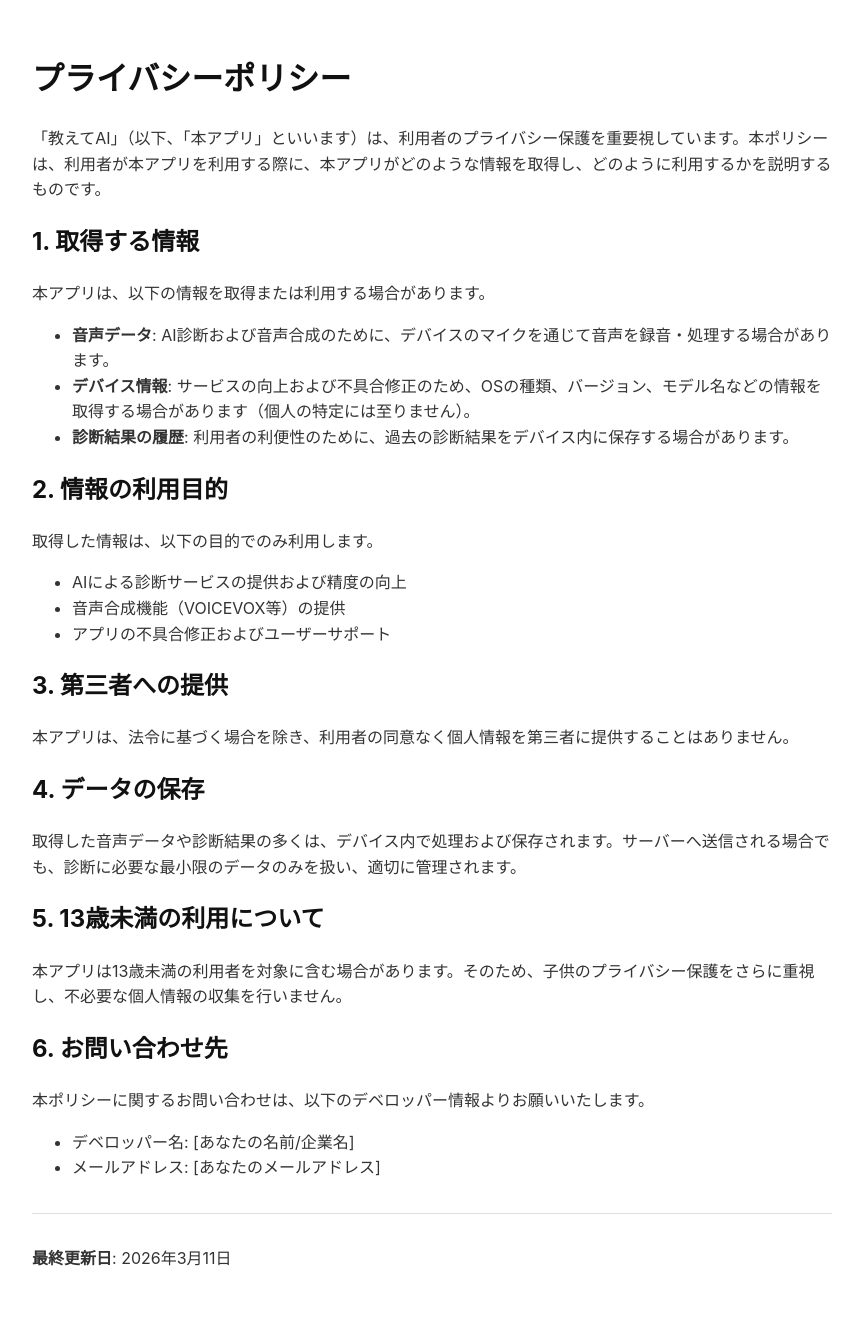
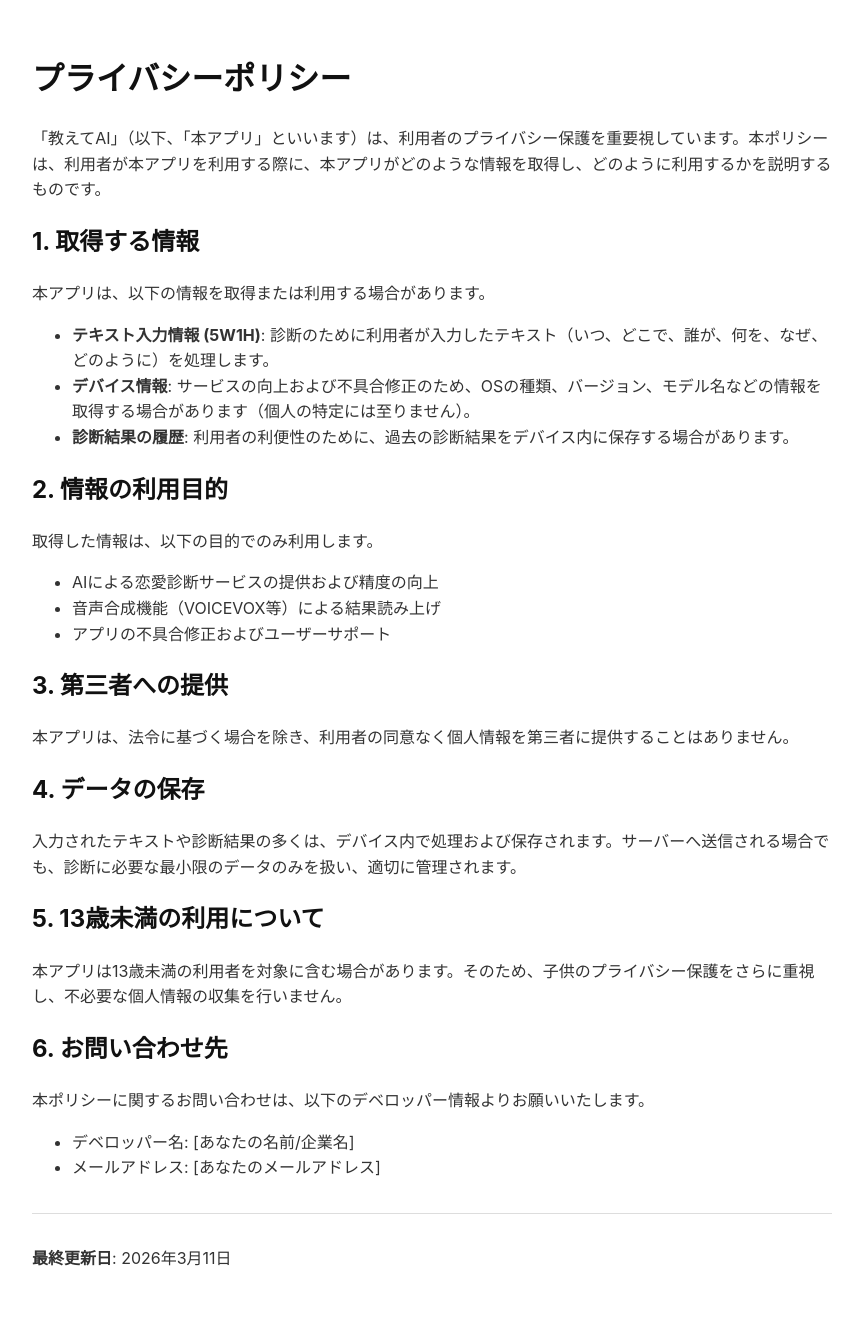
Before and after one commit to furukawa1020/myakuarimyakunasiAIkunn, a Jekyll site: the page built from myakuari_ai/PRIVACY_POLICY.md, in a window 1280 px wide. Shown: the whole page, without its empty margins (208-1068 px from the left). Built offline with Jekyll 4.4.1, drawn with Linux system fonts in a browser that asks for light colours; our own code applies the rules of GitHub Pages for plain Markdown files.

```diff
--- a/myakuari_ai/PRIVACY_POLICY.md
+++ b/myakuari_ai/PRIVACY_POLICY.md
@@ -5,22 +5,22 @@
 ## 1. 取得する情報
 本アプリは、以下の情報を取得または利用する場合があります。
 
-*   **音声データ**: AI診断および音声合成のために、デバイスのマイクを通じて音声を録音・処理する場合があります。
+*   **テキスト入力情報 (5W1H)**: 診断のために利用者が入力したテキスト（いつ、どこで、誰が、何を、なぜ、どのように）を処理します。
 *   **デバイス情報**: サービスの向上および不具合修正のため、OSの種類、バージョン、モデル名などの情報を取得する場合があります（個人の特定には至りません）。
 *   **診断結果の履歴**: 利用者の利便性のために、過去の診断結果をデバイス内に保存する場合があります。
 
 ## 2. 情報の利用目的
 取得した情報は、以下の目的でのみ利用します。
 
-*   AIによる診断サービスの提供および精度の向上
-*   音声合成機能（VOICEVOX等）の提供
+*   AIによる恋愛診断サービスの提供および精度の向上
+*   音声合成機能（VOICEVOX等）による結果読み上げ
 *   アプリの不具合修正およびユーザーサポート
 
 ## 3. 第三者への提供
 本アプリは、法令に基づく場合を除き、利用者の同意なく個人情報を第三者に提供することはありません。
 
 ## 4. データの保存
-取得した音声データや診断結果の多くは、デバイス内で処理および保存されます。サーバーへ送信される場合でも、診断に必要な最小限のデータのみを扱い、適切に管理されます。
+入力されたテキストや診断結果の多くは、デバイス内で処理および保存されます。サーバーへ送信される場合でも、診断に必要な最小限のデータのみを扱い、適切に管理されます。
 
 ## 5. 13歳未満の利用について
 本アプリは13歳未満の利用者を対象に含む場合があります。そのため、子供のプライバシー保護をさらに重視し、不必要な個人情報の収集を行いません。
--- a/myakuari_ai/android/app/src/main/AndroidManifest.xml
+++ b/myakuari_ai/android/app/src/main/AndroidManifest.xml
@@ -1,6 +1,6 @@
 <manifest xmlns:android="http://schemas.android.com/apk/res/android">
     <application
-        android:label="教えてAI"
+        android:label="脈アリ？脈ナシ？教えて！？AI君！"
         android:name="${applicationName}"
         android:icon="@mipmap/ic_launcher"
         android:networkSecurityConfig="@xml/network_security_config">
--- a/myakuari_ai/pubspec.yaml
+++ b/myakuari_ai/pubspec.yaml
@@ -16,7 +16,7 @@
 # https://developer.apple.com/library/archive/documentation/General/Reference/InfoPlistKeyReference/Articles/CoreFoundationKeys.html
 # In Windows, build-name is used as the major, minor, and patch parts
 # of the product and file versions while build-number is used as the build suffix.
-version: 1.1.3+13
+version: 1.1.4+14
 
 environment:
   sdk: ^3.10.4
```
Also changed, not shown: 1 other file.
